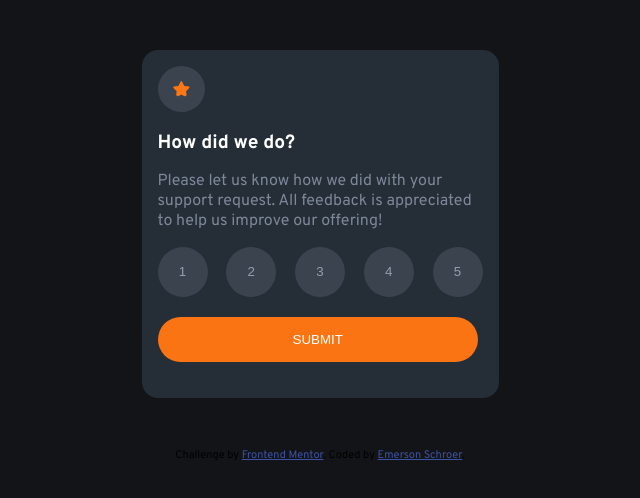
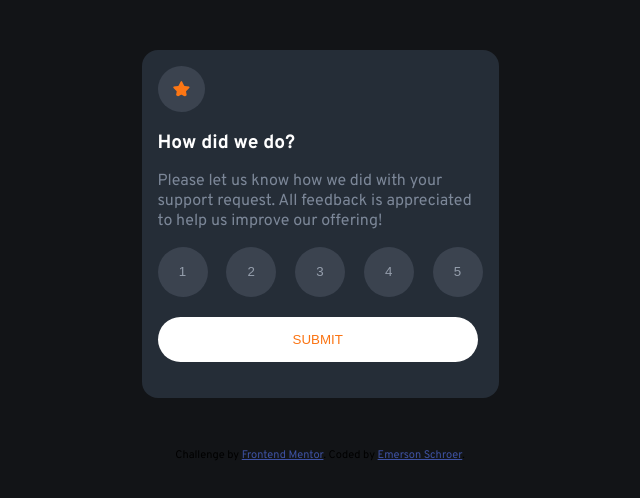
Before and after one commit to eschroer/Interactive-rating-component, a plain HTML site: page index.html in a window 1280 px wide. In both pictures the pointer is over the button "SUBMIT". Shown: the whole page, without its empty margins (320-960 px from the left). Drawn offline with Linux system fonts and the light colour scheme.

Commit message:
Change submit button hover styling

```diff
--- a/style.css
+++ b/style.css
@@ -54,6 +54,8 @@ h1{
 }
 .submit-btn:hover{
     cursor: pointer;
+    background-color: hsl(0, 0%, 100%);
+    color:hsl(25, 97%, 53%);
 }
 
 .hidden {
```
